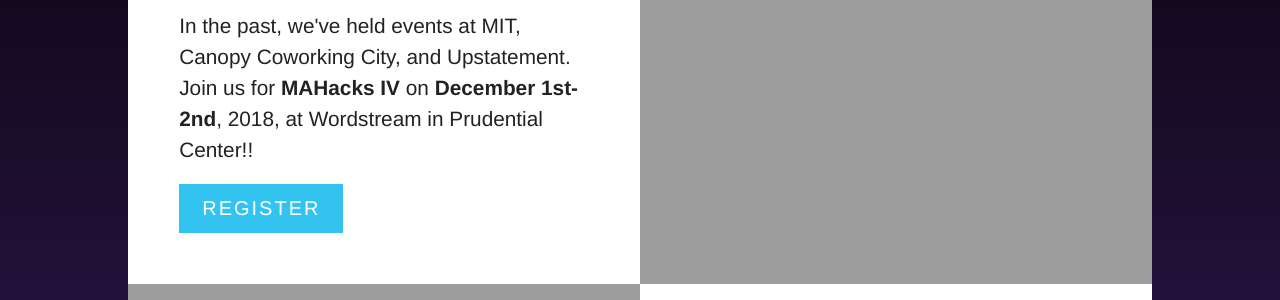
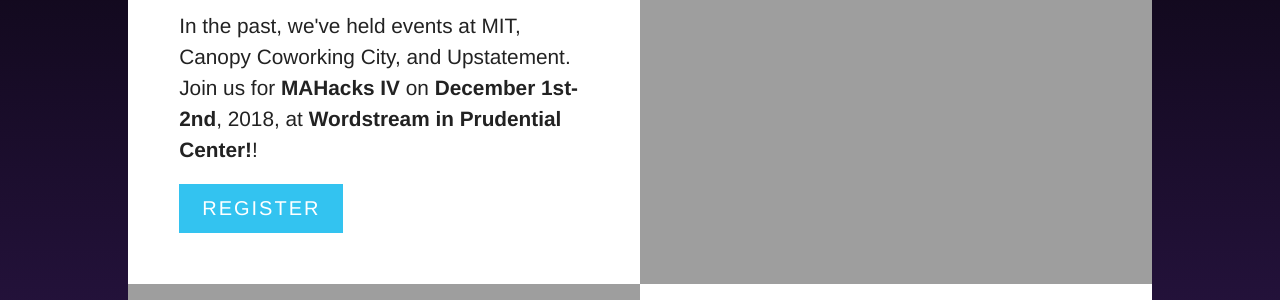
Before and after one commit to mahacks/old-website, a Jekyll site: the page built from index.html, in a window 1280 px wide and 900 px high, scrolled down 988 px. Shown: the part 153-453 px from the top of the window. Built offline with Jekyll 4.4.1, drawn with Linux system fonts in a browser that asks for light colours; some web fonts are replaced; a script that is not in the unit is left out.

Commit message:
fixed bold

```diff
--- a/index.html
+++ b/index.html
@@ -25,7 +25,7 @@
 
 				<p>MAHacks is a hackathon for high schoolers, by high schoolers! Hackathons are fun events, often 12 or 24 hours, for diving deep and brainstorming, designing, developing, and presenting projects.</p>
 
-				<p>In the past, we've held events at MIT, Canopy Coworking City, and Upstatement. Join us for <b>MAHacks IV</b> on <b>December 1st-2nd</b>, 2018, at Wordstream in Prudential Center!</b>!</p>
+				<p>In the past, we've held events at MIT, Canopy Coworking City, and Upstatement. Join us for <b>MAHacks IV</b> on <b>December 1st-2nd</b>, 2018, at <b>Wordstream in Prudential Center!</b>!</p>
 
 				<a href="" class="button button-primary">Register</a>
 			</article>
```
